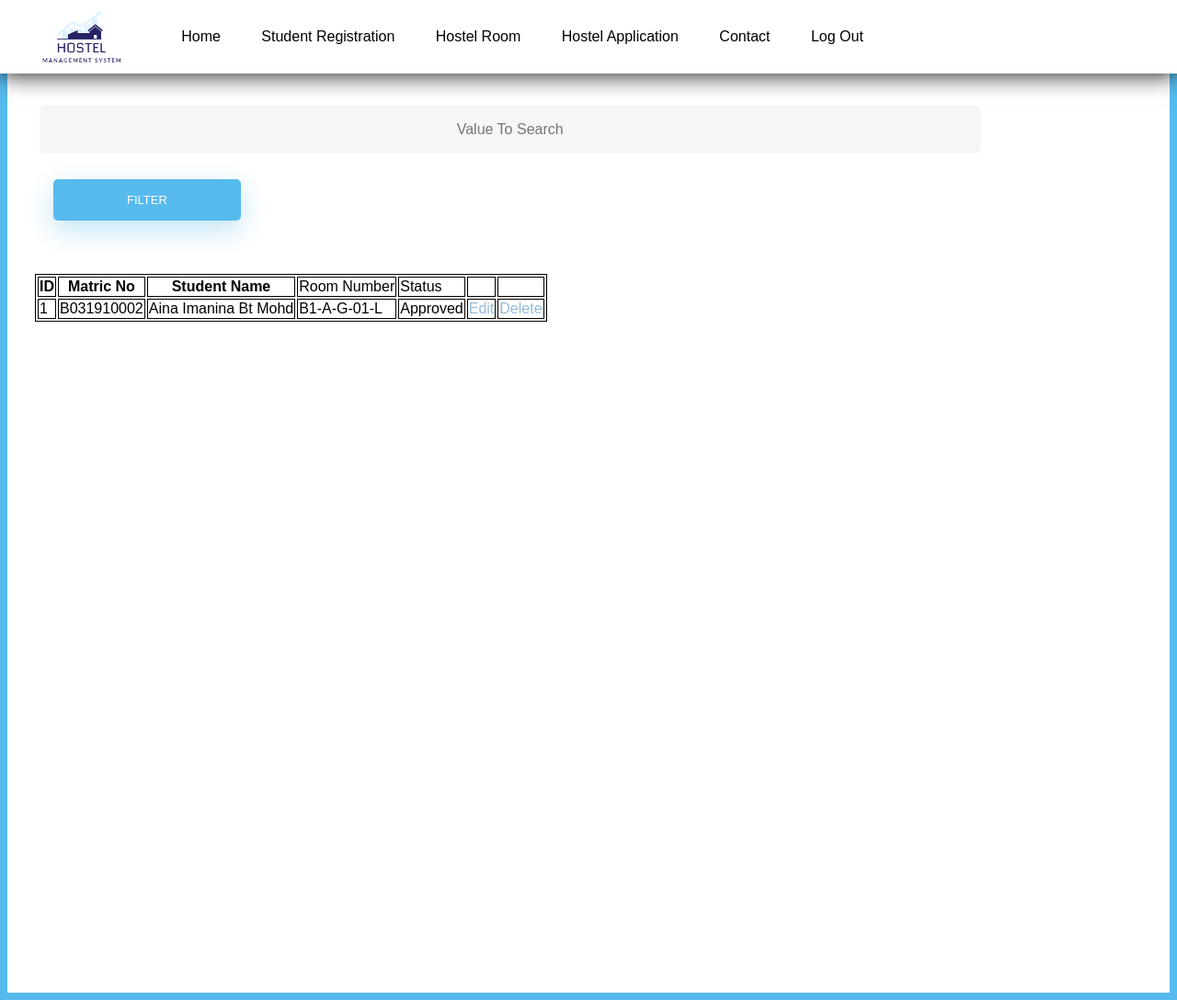
After one commit to hannanyusop/hostel-maangement-system, a PHP site: page /admin/booking-list.php in a window 1280 px wide. The commit adds this page. Shown: the whole page at 92% size. Run offline with PHP 8.4, Linux system fonts and the light colour scheme; data comes from the database, SQL or seed files in the repository.

Commit message:
manage booking

```diff
--- /dev/null
+++ b/admin/booking-list.php
@@ -0,0 +1,51 @@
+<?php
+require_once '../config.php';
+
+if(isset($_POST['search'])) {
+
+    $valueToSearch = $_POST['valueToSearch'];
+    $query = $link->query("SELECT * FROM bookings");
+
+} else {
+    $query = $link->query("SELECT *,b.id as bookingId,b.status as bookingStatus
+                    FROM bookings as b
+                    LEFT JOIN regstud as s ON s.id=b.id
+                    LEFT JOIN rooms as r ON r.id= b.room_id
+                    ");
+}
+
+
+?>
+
+<html lang="en">
+<?php include('include/header.php'); ?>
+        <form action="../student.php" method="post">
+            <input type="text" name="valueToSearch" placeholder="Value To Search"><br><br>
+            <input type="submit" name="search" value="Filter"><br><br>
+
+            <table>
+                <tr>
+                    <th>ID</th>
+                    <th>Matric No</th>
+                    <th>Student Name</th>
+                    <td>Room Number</td>
+                    <td>Status</td>
+                    <td></td>
+                    <td></td>
+                </tr>
+                <?php while($row = $query->fetch_assoc()):?>
+                <tr>
+                    <td><?php echo $row['bookingId'];?></td>
+                    <td><?= $row['matricno'] ?></td>
+                    <td><?= $row['studentname'] ?></td>
+                    <td><?= $row['rNo'] ?></td>
+                    <td><?= getBookingStatus($row['bookingStatus']) ?></td>
+                    <td><a href="../editS_form.php?matricno=<?php echo $row['bookingId'] ?>">Edit</a></td>
+                    <td align="center"><a href="../delete.php?matricno=<?php echo $row['bookingId'] ?>">Delete</a></td>
+                </tr>
+                <?php endwhile;?>
+            </table>
+        </form>
+    </body>
+
+</html>
--- /dev/null
+++ b/admin/include/header.php
@@ -0,0 +1,20 @@
+<head>
+    <title>PHP HTML TABLE DATA SEARCH</title>
+    <meta name="viewport" content="width=device-width, initial-scale=1">
+    <link rel="stylesheet" href="../style.css">
+</head>
+<body>
+<header>
+    <img src="../asset/img/b.png">
+    <nav>
+        <ul>
+            <li><a href="../profile.php" class="activeLink" >Home</a></li>
+            <li><a href="../student.php">Student Registration</a></li>
+            <li><a href="../bRoom.php">Hostel Room</a></li>
+            <li><a href="booking-list.php">Hostel Application</a></li>
+            <li><a href="#">Contact</a></li>
+            <li><a href="../logout.php">Log Out</a></li>
+
+        </ul>
+    </nav>
+</header>
--- a/config.php
+++ b/config.php
@@ -25,4 +25,15 @@
 	function dd($string){
 	    var_dump($string);exit();
     }
+
+	function getBookingStatus($status = null){
+
+	    $statuses = [
+	        1 => 'Pending',
+            2 => 'Rejected',
+            3 => 'Approved'
+        ];
+
+	    return (is_null($status))? $statuses : $statuses[$status];
+    }
 ?>
--- a/student/apply-2.php
+++ b/student/apply-2.php
@@ -1,8 +1,10 @@
 
 <?php
     include('auth.php');
+include 'include/booking-check.php';
 
-    if(!isset($_POST['block']) || !isset($_SESSION['booking'])){
+
+if(!isset($_POST['block']) || !isset($_SESSION['booking'])){
         echo "<script>alert('Please select block!');window.location='apply.php';</script>";
     }
 
--- a/student/apply-3.php
+++ b/student/apply-3.php
@@ -1,7 +1,9 @@
 
 <?php
     include('auth.php');
-    $blocks_q = $link->query("SELECT * FROM block WHERE gender='$auth[gender]'");
+    include 'include/booking-check.php';
+
+$blocks_q = $link->query("SELECT * FROM block WHERE gender='$auth[gender]'");
 
     if(isset($_POST['room'])){
 
--- a/student/apply.php
+++ b/student/apply.php
@@ -1,6 +1,10 @@
 
 <?php
     include('auth.php');
+
+    include 'include/booking-check.php';
+
+
     $blocks_q = $link->query("SELECT * FROM block WHERE gender='$auth[gender]'");
 ?>
 <html lang="en">
--- a/student/include/header.php
+++ b/student/include/header.php
@@ -9,9 +9,9 @@
     <img src="../../asset/img/b.png" alt="icon">
     <nav>
         <ul>
-            <li><a href="Sdash.php" class="activeLink" >Home</a></li>
+            <li><a href="dashboard.php" class="activeLink" >Home</a></li>
             <li><a href="apply.php">Hostel Application</a></li>
-            <li><a href="#">Status</a></li>
+            <li><a href="application-list.php">Application List</a></li>
             <li><a href="../../logout.php">Log Out</a></li>
         </ul>
     </nav>
--- a/style.css
+++ b/style.css
@@ -265,3 +265,59 @@ input[type=text]:placeholder {
 * {
   box-sizing: border-box;
 }
+
+body {
+
+  background-image: url("a.jpeg");
+  font-family: "Lato", sans-serif;
+  background-color: white;
+
+}
+
+header img {
+  height: 80px;
+  margin-left: 40px;
+}
+body {
+  height: 125vh;
+  background-image: url();
+  background-color: #fff;
+  background-size: cover;
+  font-family: sans-serif;
+  margin-top: 80px;
+  padding: 30px;
+}
+
+main {
+  color: white;
+}
+
+header {
+  background-color: white;
+  position: fixed;
+  top: 0;
+  left: 0;
+  right: 0;
+  height: 80px;
+  display: flex;
+  align-items: center;
+  box-shadow: 0 0 25px 0 black;
+}
+
+header * {
+  display: inline;
+}
+
+header li {
+  margin: 20px;
+}
+
+header li a {
+  color: black;
+  text-decoration: none;
+}
+
+table,tr,th,td
+{
+  border: 1px solid black;
+}
```
Also changed, not shown: admin/auth.php (added, +22 -0 lines), profile.php (+1 -54 lines), student/application-list.php (added, +36 -0 lines), student/include/booking-check.php (added, +9 -0 lines).
